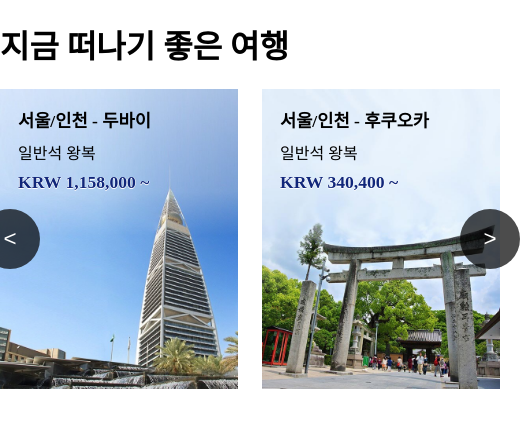
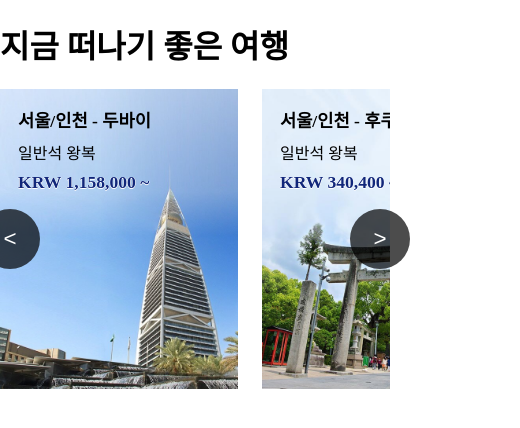
Before and after one commit to woowacourse/a11y-airline, a React app: page / in a window 390 px wide. Shown: the top 428 px of the page, 520 px wide, since content can reach past the window. Built offline with nearby package versions, Linux system fonts and the light colour scheme.

Commit message:
refactor: apply media query

```diff
--- a/src/components/Carousel/Carousel.module.css
+++ b/src/components/Carousel/Carousel.module.css
@@ -1,6 +1,12 @@
 .box {
   position: relative;
   width: 500px;
+}
+
+@media (max-width: 500px) {
+  .box {
+    width: 100%;
+  }
 }
 
 .carousel-list {
```
